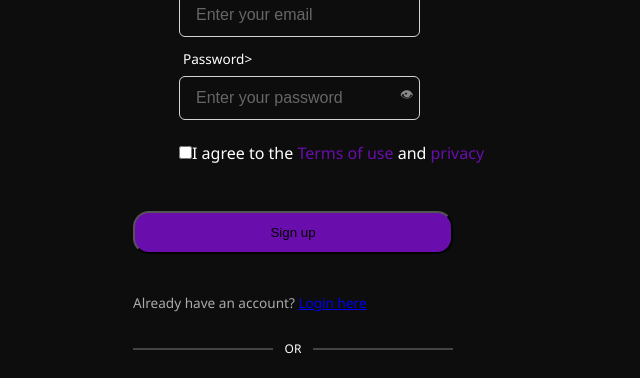
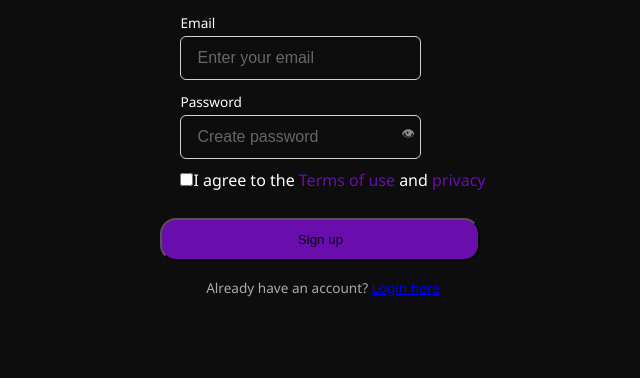
Before and after one commit to Olamide101-3mt/MoodBot, a plain HTML site: page signup.html in a window 1280 px wide. Shown: the part 432-810 px from the top of the page, without its empty margins (317-957 px from the left). Drawn offline with Linux system fonts and the light colour scheme.

Commit message:
Formatting the login and signup page

```diff
--- a/login.css
+++ b/login.css
@@ -32,20 +32,32 @@ body::after {
 }
 
 body{
+  display: flex;
+  justify-content: center;
+  align-items: center;
+  height: 100vh;
   position: relative;
   font-family: 'Segoe UI', Tahoma, Geneva, Verdana, sans-serif;
   background-color: #0d0d0d;
 }
 
+.container{
+  display: flex;
+  align-items: center;
+  justify-content: center;
+  flex-direction: column;
+  height: 100vh;
+}
+
 .logo{
   margin-top: 82px;
-  margin-left: 500px;
+  /* margin-left: 500px;  */
 }
 
 h2{
   margin-top: 50px;
   color: #6A0DAD;
-  margin-left: 500px;
+  /* margin-left: 500px;  */
   font-weight: 700;
   line-height: 26px;
   font-size: 32px;
@@ -54,7 +66,7 @@ h2{
 
 p{
   margin-top: 18px;
-  margin-left: 508px;
+  /* margin-left: 508px; */
   color: #fff;
   line-height: 26px;
   margin-bottom: 1rem;
@@ -68,10 +80,11 @@ label{
   margin-bottom: 0.25rem;
   text-align: left;
   font-weight: 500;
+  margin-left: 40px;
+  color: #fff;
 }
 
 input[type = "email"],
-input[type = "password"],
 input[type = "text"] {
   padding: 12px 16px 12px 16px;
   background: transparent;
@@ -79,12 +92,26 @@ input[type = "text"] {
   border-radius: 6px;
   color: #fff;
   gap: 10px;
-  margin-left: 496px;
+  margin-left: 40px;
   font-size: 1rem;
   transition: red 0.3s ease;
   margin-bottom: 12px;
+}
 
+input[type = "password"] {
+  margin-bottom: 0px;
+  padding: 12px 16px 12px 16px;
+  background: transparent;
+  border: 1px solid #D3D3D3;
+  border-radius: 6px;
+  color: #fff;
+  gap: 10px;
+  margin-left: 40px;
+  font-size: 1rem;
+  transition: red 0.3s ease;
 }
+
+
 
 input::placeholder{
   color:#666;
@@ -116,8 +143,9 @@ input:focus{
 }
 
 .forgot-password{
-  margin-left:600px ;
-  margin-top: 10px;
+  margin-left:140px ;
+  margin-top: 0px;
+
 }
 
 .login-button{
@@ -125,9 +153,9 @@ input:focus{
   width: 320px;
   background-color: #6A0DAD;
   border-radius: 16px;
-  margin-left: 450px;
-  margin-top: 40px;
-  margin-bottom: 20px;
+  /* margin-left: 450px;  */
+  margin-top: 20px;
+  margin-bottom: 0px;
 }
 
 .divider-wrapper{
@@ -135,7 +163,7 @@ input:focus{
   align-items: center;
   margin-bottom: 1.5rem;
   width: 25%;
-  margin-left: 450px;
+  /* margin-left: 450px;  */
 }
 
 .divider-wrapper hr{
--- a/signup.css
+++ b/signup.css
@@ -32,20 +32,33 @@ body::after {
 }
 
 body{
+  display: flex;
+  justify-content: center;
+  align-items: center;
+  height: 100vh;
   position: relative;
   font-family: 'Segoe UI', Tahoma, Geneva, Verdana, sans-serif;
   background-color: #0d0d0d;
 }
 
+.container{
+  display: flex;
+  align-items: center;
+  justify-content: center;
+  flex-direction: column;
+  height: 100vh;
+}
+
+
 .logo{
   margin-top: 82px;
-  margin-left: 500px;
+  /* margin-left: 500px; */
 }
 
 h2{
   margin-top: 50px;
   color: #6A0DAD;
-  margin-left: 500px;
+  /* margin-left: 500px; */
   font-weight: 700;
   line-height: 26px;
   font-size: 32px;
@@ -54,7 +67,7 @@ h2{
 
 p{
   margin-top: 18px;
-  margin-left: 450px;
+  /* margin-left: 450px; */
   color: #fff;
   line-height: 26px;
   margin-bottom: 1rem;
@@ -68,13 +81,12 @@ label{
   margin-bottom: 0.25rem;
   text-align: left;
   font-weight: 500;
-  margin-left: 500px;
+  margin-left: 20px;
   color: #fff;
 
 }
 
 input[type = "email"],
-input[type = "password"],
 input[type = "text"],
 input[type = "checkbox"] {
   padding: 12px 16px 12px 16px;
@@ -83,11 +95,24 @@ input[type = "checkbox"] {
   border-radius: 6px;
   color: #fff;
   gap: 10px;
-  margin-left: 496px;
+  margin-left: 20px;
   font-size: 1rem;
   transition: red 0.3s ease;
   margin-bottom: 12px;
 
+
+}
+input[type = "password"] {
+  margin-bottom: 0px;
+  padding: 12px 16px 12px 16px;
+  background: transparent;
+  border: 1px solid #D3D3D3;
+  border-radius: 6px;
+  color: #fff;
+  gap: 10px;
+  margin-left: 20px;
+  font-size: 1rem;
+  transition: red 0.3s ease;
 }
 
 input[type = "checkbox"] {
@@ -140,16 +165,17 @@ input:focus{
   width: 320px;
   background-color: #6A0DAD;
   border-radius: 16px;
-  margin-left: 450px;
-  margin-top: 40px;
-  margin-bottom: 20px;
+  /* margin-left: 450px; */
+  margin-top: 20px;
+  margin-bottom: 10px;
 }
 
 .new-here{
-  margin-top: 1rem;
+  margin-top: 0.25rem;
   margin-bottom: 1.5rem;
   font-size: 0.85rem;
   color: #aaa;
+  text-align: start;
 }
 
 .divider-wrapper{
--- a/signup.html
+++ b/signup.html
@@ -18,12 +18,12 @@
       <label for="email">Email</label>
       <input type="email" id="email" placeholder="Enter your email" required autocomplete="username">
 
-      <label for="password">Password> </label>
-        <div class="password-wrapper"></div>
+      <label for="password">Password </label>
+        <div class="password-wrapper">
           <input
           type="password"
           id="password"
-          placeholder="Enter your password"
+          placeholder="Create password"
           required autocomplete="current-password" />
           <button type="button" id="toggle-password" class="toggle-password" aria-label="show password">
              &#128065; <!--eye unicode icon-->
@@ -38,7 +38,7 @@
     <p class="new-here">
       Already have an account? <a href="login.html">Login here</a>
     </p>
-    <div class="divider-wrapper">
+    <!-- <div class="divider-wrapper">
       <hr />
       <span>OR</span>
       <hr />
@@ -56,7 +56,7 @@
           aria-hidden="true"
         />
       </button>
-    </div>
+    </div> -->
   </main>
 </body>
 </html>
```
Also changed, not shown: login.html (+4 -4 lines).
